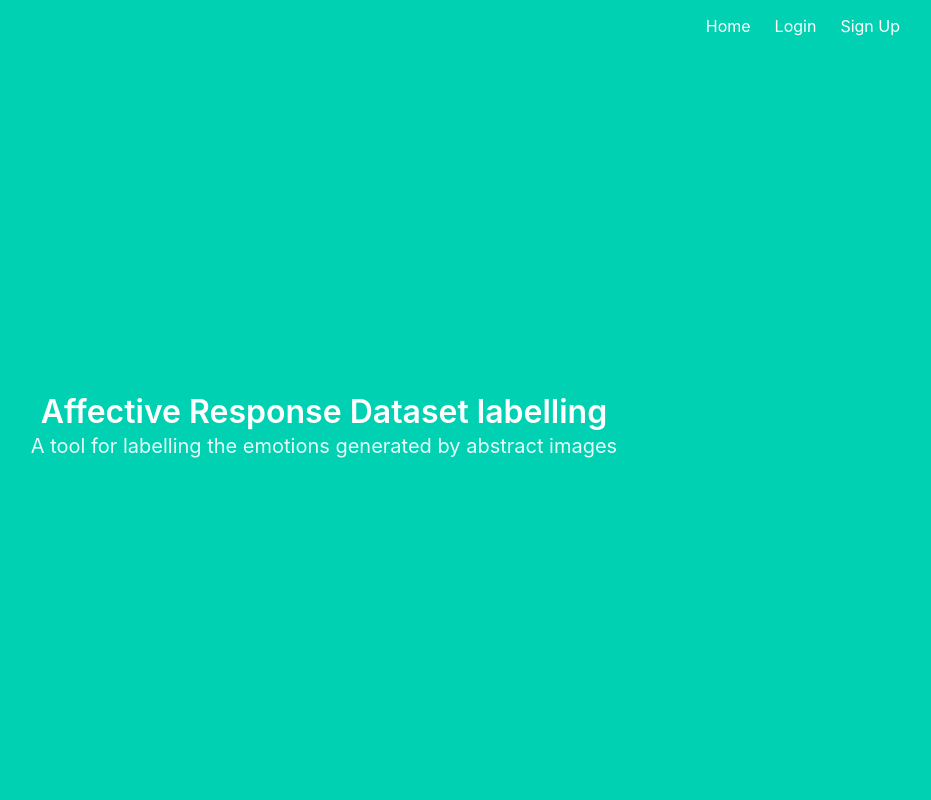
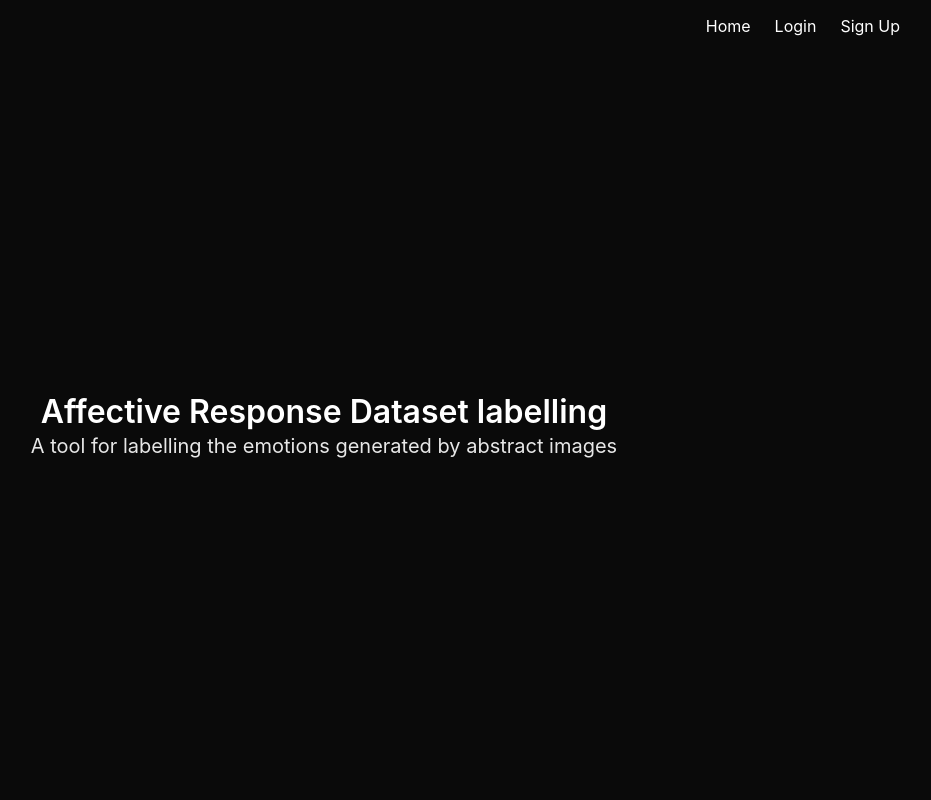
Before and after one commit to manumhp/dataset-labelling-app, a Flask app: page / in a window 1280 px wide. Shown: the whole page, without its empty margins (316-1247 px from the left). Run offline with Flask 2, Linux system fonts and the light colour scheme; parts of the project's set-up code (start-up, migrations or seed data) failed here and were passed over.

Commit message:
change background color in the page

```diff
--- a/templates/base.html
+++ b/templates/base.html
@@ -10,7 +10,7 @@
 </head>
 
 <body>
-    <section class="hero is-primary is-fullheight ">
+    <section class="hero is-primary is-fullheight has-background-black ">
 
         <div class="hero-head">
             <nav class="navbar">
--- a/templates/base2.html
+++ b/templates/base2.html
@@ -14,7 +14,7 @@
 </style>
 
 <body>
-    <section class="hero  ">
+    <section class="hero has-background-black ">
 
         <div class="hero-head">
             <nav class="navbar">
--- a/templates/base_for_survey.html
+++ b/templates/base_for_survey.html
@@ -10,7 +10,7 @@
 </head>
 
 <body>
-    <section class="hero is-primary is-fullheight ">
+    <section class="hero is-primary is-fullheight has-background-black ">
 
         <div class="hero-head">
             <nav class="navbar">
--- a/templates/base_for_survey_instructions.html
+++ b/templates/base_for_survey_instructions.html
@@ -10,7 +10,7 @@
 </head>
 
 <body>
-    <section class="hero is-primary is-fullheight ">
+    <section class="hero is-primary is-fullheight has-background-black">
 
         <div class="hero-head">
             <nav class="navbar">
```
